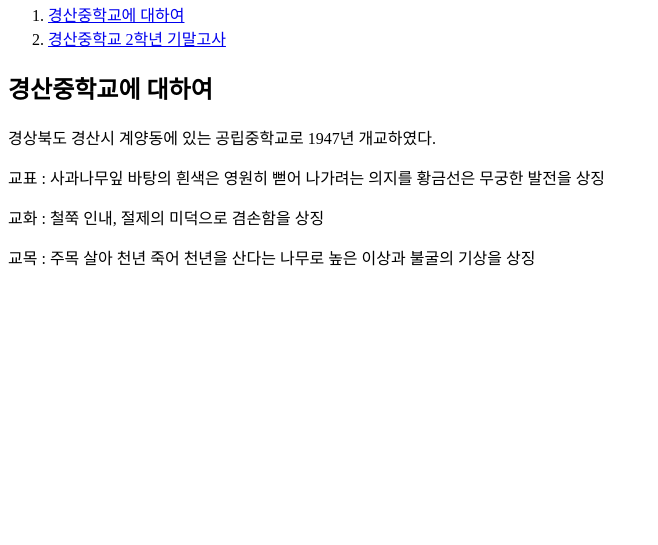
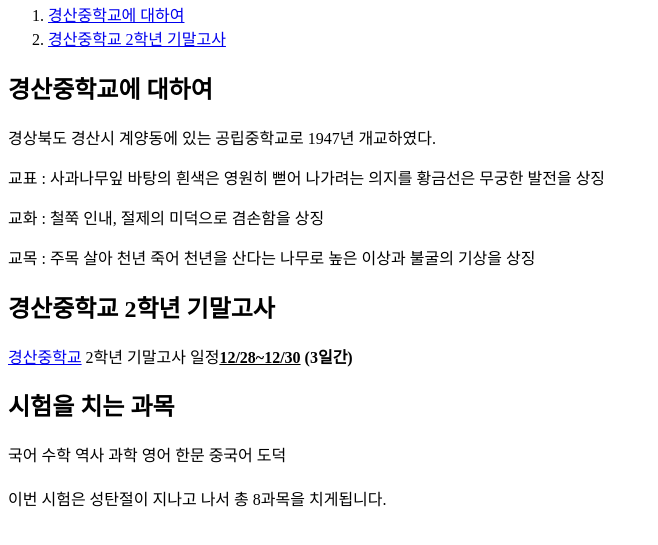
Before and after one commit to mini-coding/---, a plain HTML site: page index.html in a window 1280 px wide. Shown: the part 87-632 px from the top of the page, without its empty margins (0-658 px from the left). Drawn offline with Linux system fonts and the light colour scheme.

Commit message:
first version

```diff
--- a/index.html
+++ b/index.html
@@ -20,6 +20,13 @@
   인내, 절제의 미덕으로 겸손함을 상징</p>
   <p>교목 : 주목
   살아 천년 죽어 천년을 산다는 나무로 높은 이상과 불굴의 기상을 상징</p>
+  <h2>경산중학교 2학년 기말고사</h2>
+    <a href="http://school.gyo6.net/gyeongsanms" target="_blank" title="경산중학교 홈페이지">
+      경산중학교</a> 2학년 기말고사 일정<strong><u>12/28~12/30</u> (3일간) </strong>
+    <h2>시험을 치는 과목</h2>
+    <p>
+    국어 수학 역사 과학 영어 한문 중국어 도덕
+    </p><p style="margin-top:20px;">이번 시험은 성탄절이 지나고 나서 총 8과목을 치게됩니다.</p>
 </body>
 
 </html>
```
